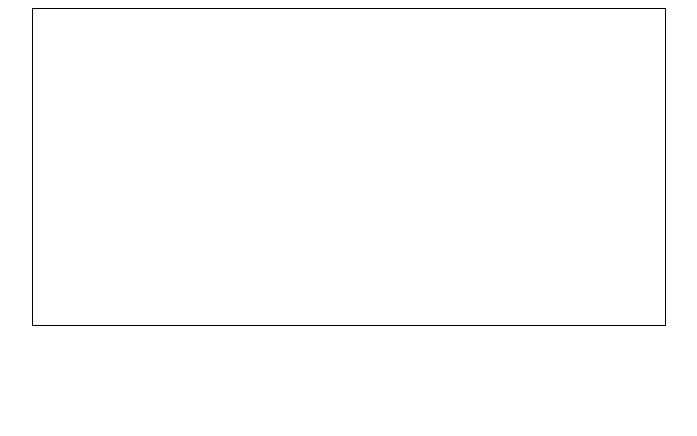
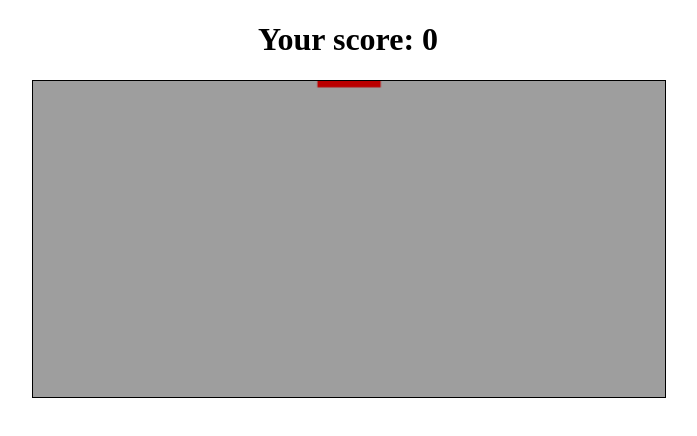
Before and after one commit to rasmadeus/js_arcanoid, a plain HTML site: page public_html/index.html in a window 1280 px wide. Shown: the whole page, without its empty margins (292-989 px from the left). Drawn offline with Linux system fonts and the light colour scheme.

Commit message:
Add rackquet movement.

```diff
--- a/public_html/arcanoid.js
+++ b/public_html/arcanoid.js
@@ -3,3 +3,151 @@
  * To change this template file, choose Tools | Templates
  * and open the template in the editor.
  */
+
+/* global score */
+
+var Direction = {
+    LEFT: 37,
+    LEFT_UP: 1,
+    UP: 2,
+    UP_RIGHT: 3,
+    RIGHT: 39,
+    RIGHT_DOWN: 5,
+    DOWN: 6,
+    DOWN_LEFT: 7
+};
+
+function Item(context, width, height) {
+    this._context = context;
+    this._width = width;
+    this._height = height;
+
+    this.width = function () {
+        return this._width;
+    };
+
+    this.height = function () {
+        return this._height;
+    };
+
+    this.paint = function () {
+    };
+}
+
+function Area(context, width, height) {
+    Item.call(this, context, width, height);
+
+    var image = new Image();
+    image.src = "http://mrg.bz/HQAA2t";
+
+    this.paint = function () {
+        this._context.drawImage(image, 0, 0, this._width, this._height);
+    };
+
+    this.getContext = function () {
+        return this._context;
+    };
+}
+
+function AreaItem(area, width, height) {
+    Item.call(this, area.getContext(), width, height);
+
+    this._area = area;
+    this._x = 0;
+    this._y = 0;
+    this._step = 1;
+    this._direction = Direction.LEFT;
+
+    this.setStep = function (step) {
+        this._step = step;
+    };
+
+    this.getStep = function () {
+        return this._step;
+    };
+
+    this.setDirection = function (direction) {
+        this._direction = direction;
+    };
+
+    this.getDirection = function () {
+        return this._direction;
+    };
+
+    this.setPosition = function (x, y) {
+        this._x = x;
+        this._y = y;
+    };
+
+    this.x = function () {
+        return this._x;
+    };
+
+    this.y = function () {
+        return this._y;
+    };
+
+    this.move = function () {
+    };
+}
+
+function Rackquet(area) {
+    AreaItem.call(this, area, area.width() / 10, area.height() / 50);
+
+    this.setStep(area.width() / 100);
+    this.setPosition((area.width() - this.width()) / 2, 0);
+
+    this.paint = function () {
+        this._context.fillStyle = "#b00";
+        this._context.fillRect(this._x, this._y, this._width, this._height);
+    };
+
+    this.move = function () {
+        if (this._direction === Direction.LEFT) {
+            this._x = Math.max(0, this._x - this._step);
+        }
+        else if (this._direction === Direction.RIGHT) {
+            this._x = Math.min(area.width() - this.width(), this._x + this._step);
+        }
+    };
+
+    this.move_left = function () {
+        this.setDirection(Direction.LEFT);
+        this.move();
+    };
+
+    this.move_right = function () {
+        this.setDirection(Direction.RIGHT);
+        this.move();
+    };
+}
+
+function Arcanoid() {
+    var canvas = document.getElementById("canvas");
+    var context = canvas.getContext("2d");
+    var score = 0;
+    var area = new Area(context, canvas.width, canvas.height);
+    var rackquet = new Rackquet(area);
+
+    var paint_score = function () {
+        document.getElementById("score").getElementsByTagName("h1")[0].innerHTML = "Your score: " + score;
+    };
+
+    var paint = function () {
+        paint_score();
+        area.paint();
+        rackquet.paint();
+    };
+
+    this.step = function () {
+        paint();
+    };
+
+    this.move_left = function () {
+        rackquet.move_left();
+    };
+
+    this.move_right = function () {
+        rackquet.move_right();
+    };
+}
--- a/public_html/index.html
+++ b/public_html/index.html
@@ -5,9 +5,28 @@
         <title>Arcanoid</title>
         <meta charset="UTF-8">
         <script type="text/javascript" src="arcanoid.js"></script>
+        <script>
+            window.onload = function () {
+                var arcanoid = new Arcanoid();
+
+                window.addEventListener(
+                    "keydown",
+                    function (ev) {
+                        switch(ev.keyCode) {
+                            case Direction.LEFT: arcanoid.move_left(); break;
+                            case Direction.RIGHT: arcanoid.move_right(); break;
+                        }
+                    },
+                    false
+                );
+
+                setInterval(arcanoid.step, 100);
+            };
+        </script>
     </head>
     <body>
         <div class="main_container">
+            <div id="score"><h1></h1></div>
             <canvas id="canvas">
             </canvas>
         </div>
--- a/public_html/style.css
+++ b/public_html/style.css
@@ -9,3 +9,9 @@
     height: 100%;
     border: 1px solid black;
 }
+
+#score {
+    width: 100%;
+    height: 100%;
+    text-align: center;
+}
```
Also changed, not shown: nbproject/private/private.xml (added, +11 -0 lines).
